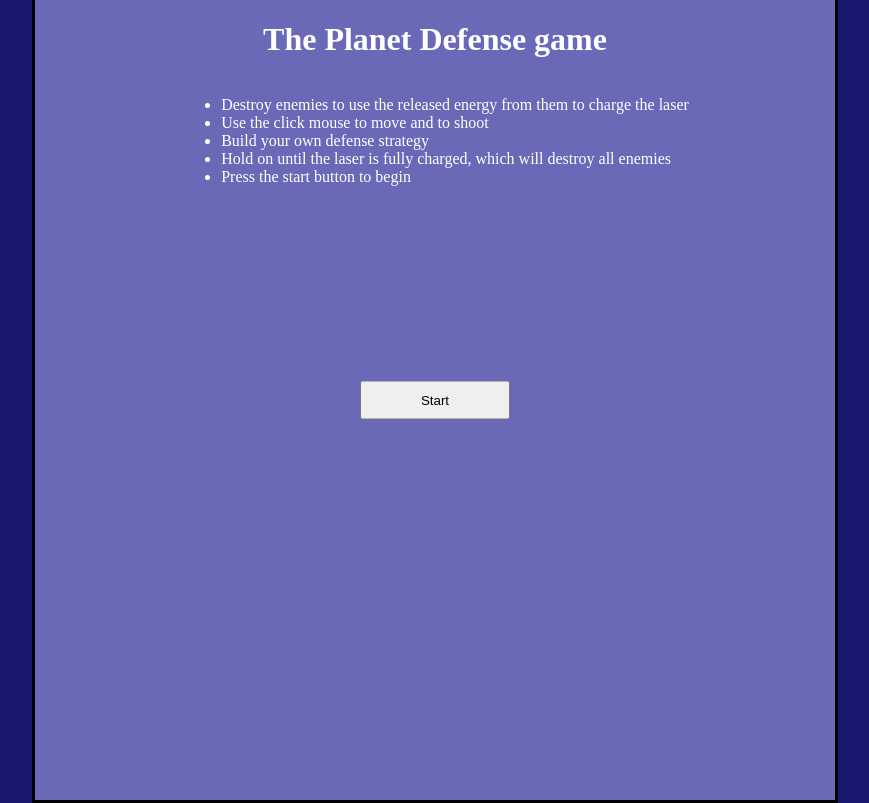
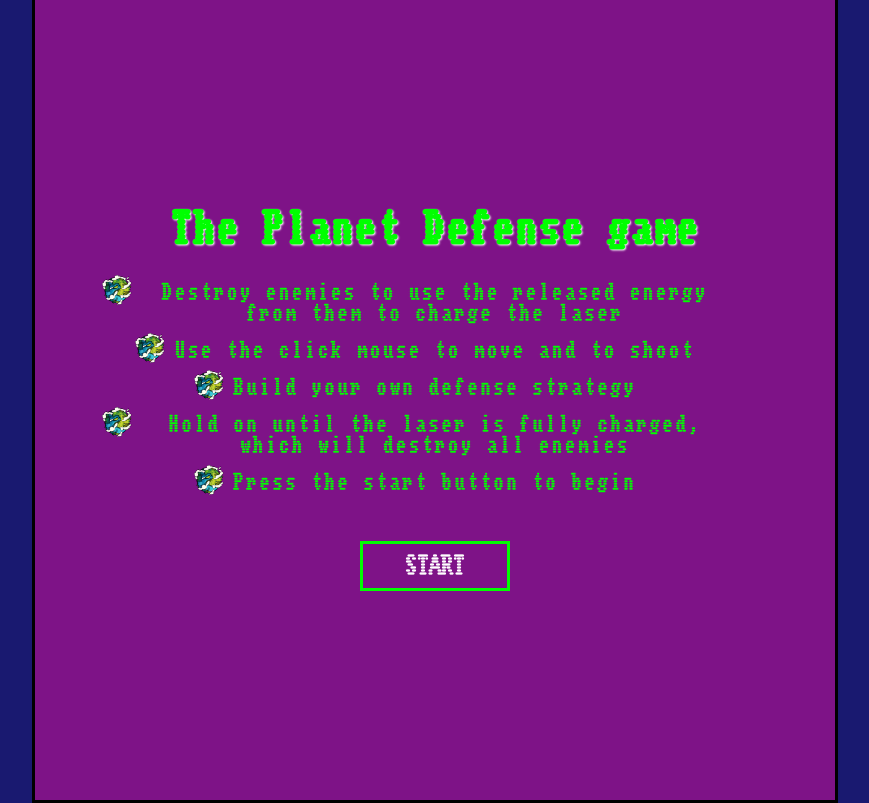
Before and after one commit to Mogrima/Planet-Defense, a website with bundled scripts: page index.html in a window 1280 px wide. Shown: the whole page, without its empty margins (205-1074 px from the left). Built offline with nearby package versions, Linux system fonts and the light colour scheme.

Commit message:
стилизован загрузочный экран игры

```diff
--- a/Style/style.css
+++ b/Style/style.css
@@ -8,6 +8,10 @@
     font-weight: normal;
     font-style: normal;
     font-display: swap;
+}
+
+* {
+    box-sizing: border-box;
 }
 
 html {
@@ -34,21 +38,70 @@ html {
     display: flex;
     flex-direction: column;
     align-items: center;
+    justify-content: center;
+    padding: 16px;
     color: white;
     transform: translate(-50%, -50%);
-    background: #6969B7;
+    background: #7e1387;
     width: 800px;
-    height: 800px;
+    min-height: 800px;
     max-width: 100%;
     max-height: 100%;
+    font-family: 'Workbench', serif;
+    font-size: 20px;
+    letter-spacing: 3px;
+    color: #00ff00;
 }
 
+.startDisplay_title {
+    margin: 0;;
+    margin-bottom: 16px;
+    font-size: 40px;
+    text-shadow: 1px 1px 2px white;
+}
+
+.list_wrapper {
+    display: flex;
+    flex-direction: column;
+    align-items: center;
+    width: 650px;
+    margin: 0 auto;
+    margin-bottom: 16px;
+    padding: 0;
+    padding-top: 16px;
+    list-style-type: none;
+}
+
+.list_wrapper li {
+    position: relative;
+    margin: 0 32px;
+    margin-bottom: 16px;
+    text-align: center;
+}
+
+.list_wrapper li::before {
+    content: "";
+    position: absolute;
+    left: -40px;
+    top: -7px;
+    width: 30px;
+    height: 30px;
+    background-image: url("../Assets/planet.png");
+    background-size: contain;
+    background-position: 0% 0%;
+    background-repeat: no-repeat;
+  }
+
 .startButton {
-    position: absolute;
-    top: 50%;
-    left: 50%;
-    transform: translate(-50%, -50%);
     width: 150px;
+    margin: 0 auto;
+    margin-top: 16px;
     padding: 10px 0;
+    font-family: 'Workbench', serif;
+    font-size: 24px;
+    color: white;
+    text-transform: uppercase;
     cursor: pointer;
+    background-color: transparent;
+    border: 3px solid #00ff00;
 }
--- a/index.html
+++ b/index.html
@@ -10,8 +10,8 @@
 <body>
     <canvas id="canvas"></canvas>
     <div id="startDisplay" class="startDisplay">
-        <h1>The Planet Defense game</h1>
-        <ul>
+        <h1 class="startDisplay_title">The Planet Defense game</h1>
+        <ul class="list_wrapper">
             <li>Destroy enemies to use the released energy from them to charge the laser</li>
             <li>Use the click mouse to move and to shoot</li>
             <li>Build your own defense strategy</li>
```
